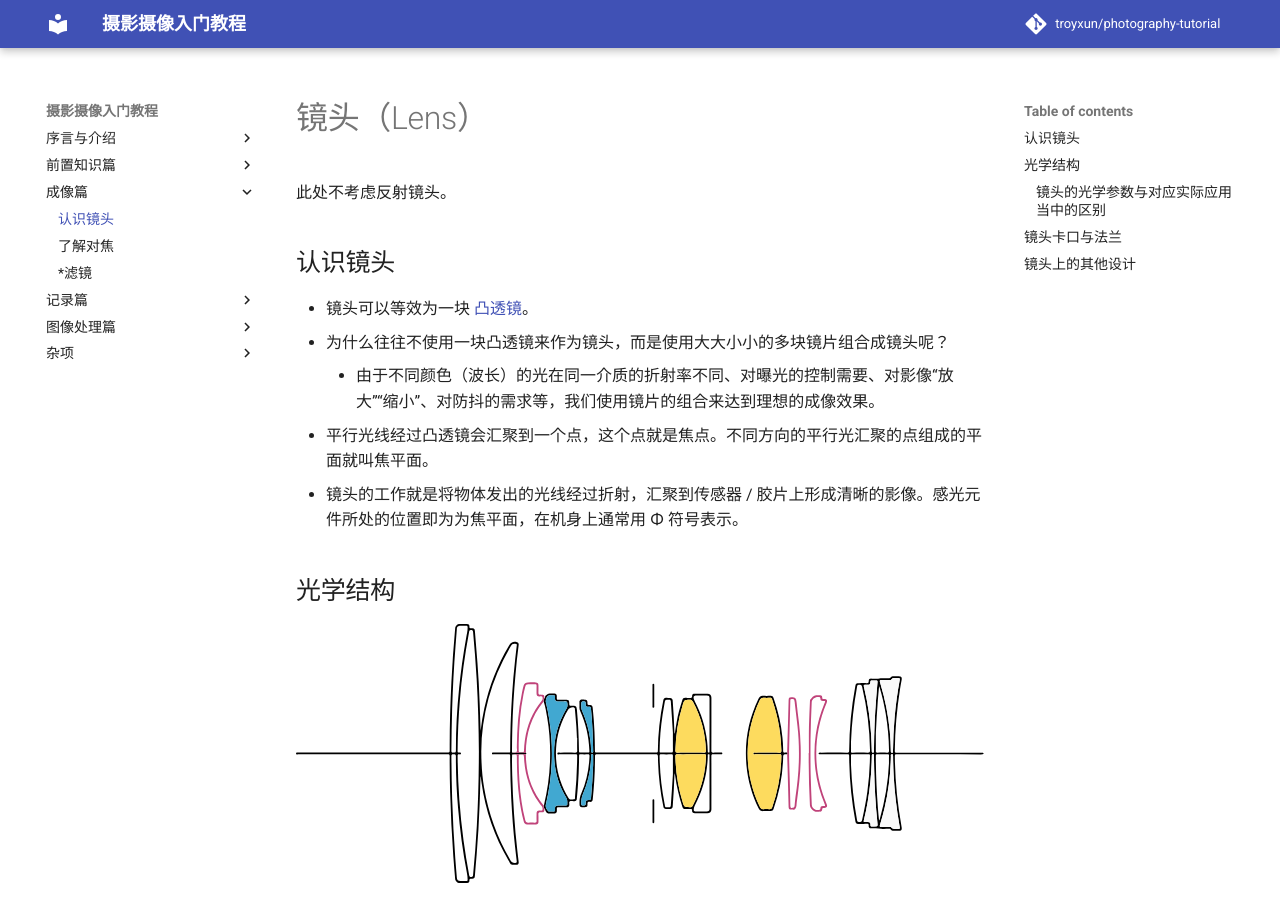
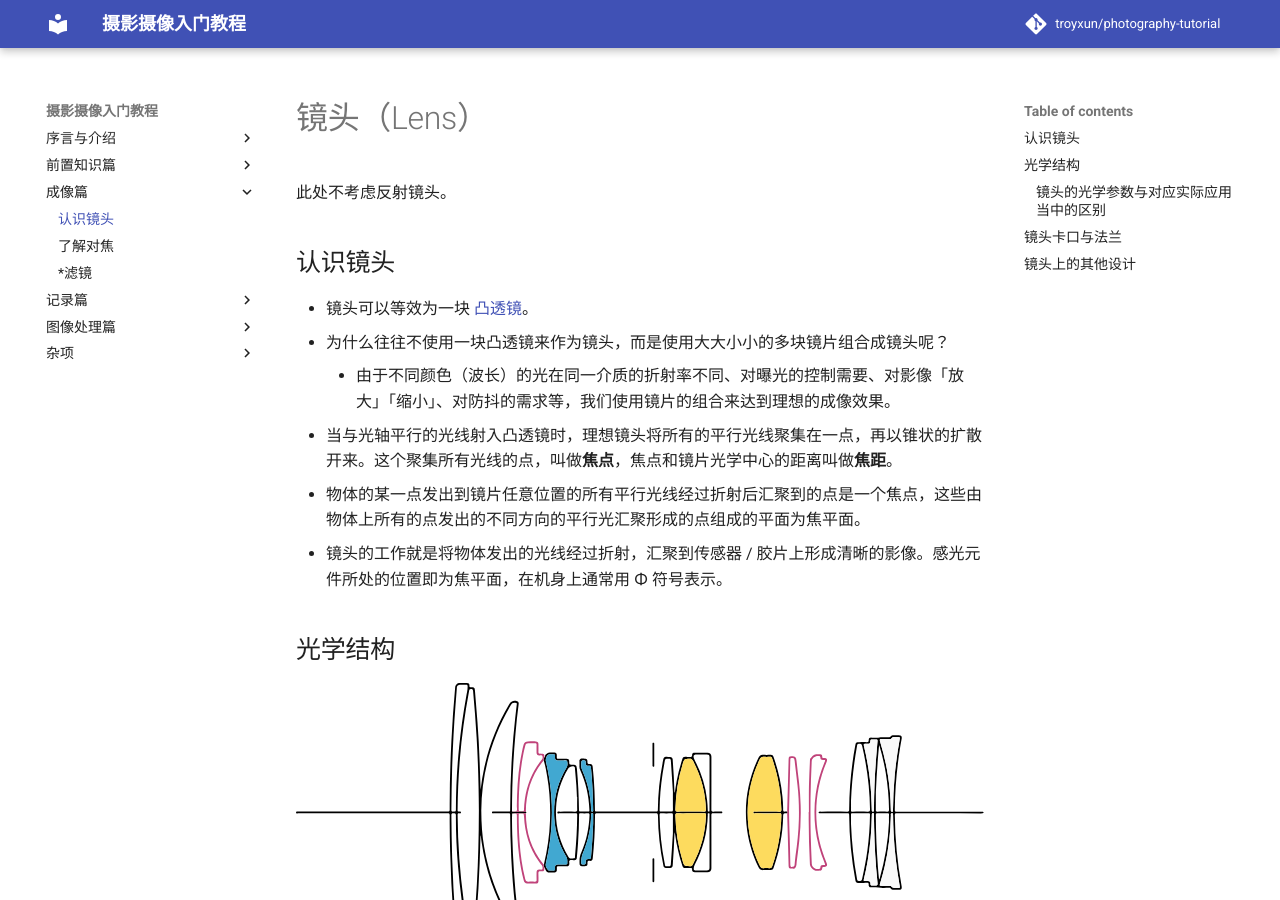
Before and after one commit to troyxun/photography-tutorial, an MkDocs documentation site: the page built from docs/lens.md, in a window 1280 px wide and 900 px high. Built offline with MkDocs 1.6.1 and Material for MkDocs 9.7.7, drawn with Linux system fonts in a browser that asks for light colours; comment, search, counter and statistics services are not loaded.

Commit message:
Update lens.md

```diff
--- a/docs/lens.md
+++ b/docs/lens.md
@@ -6,9 +6,10 @@
 
 -   镜头可以等效为一块 [凸透镜](https://www.kepuchina.cn/article/articleinfo?business_type=100&ar_id=246164)。
 -   为什么往往不使用一块凸透镜来作为镜头，而是使用大大小小的多块镜片组合成镜头呢？
-    -   由于不同颜色（波长）的光在同一介质的折射率不同、对曝光的控制需要、对影像“放大”“缩小”、对防抖的需求等，我们使用镜片的组合来达到理想的成像效果。
--   平行光线经过凸透镜会汇聚到一个点，这个点就是焦点。不同方向的平行光汇聚的点组成的平面就叫焦平面。
--   镜头的工作就是将物体发出的光线经过折射，汇聚到传感器 / 胶片上形成清晰的影像。感光元件所处的位置即为为焦平面，在机身上通常用 Φ 符号表示。
+    -   由于不同颜色（波长）的光在同一介质的折射率不同、对曝光的控制需要、对影像「放大」「缩小」、对防抖的需求等，我们使用镜片的组合来达到理想的成像效果。
+-   当与光轴平行的光线射入凸透镜时，理想镜头将所有的平行光线聚集在一点，再以锥状的扩散开来。这个聚集所有光线的点，叫做**焦点**，焦点和镜片光学中心的距离叫做**焦距**。
+-   物体的某一点发出到镜片任意位置的所有平行光线经过折射后汇聚到的点是一个焦点，这些由物体上所有的点发出的不同方向的平行光汇聚形成的点组成的平面为焦平面。
+-   镜头的工作就是将物体发出的光线经过折射，汇聚到传感器 / 胶片上形成清晰的影像。感光元件所处的位置即为焦平面，在机身上通常用 Φ 符号表示。
 
 
 ## 光学结构
```
